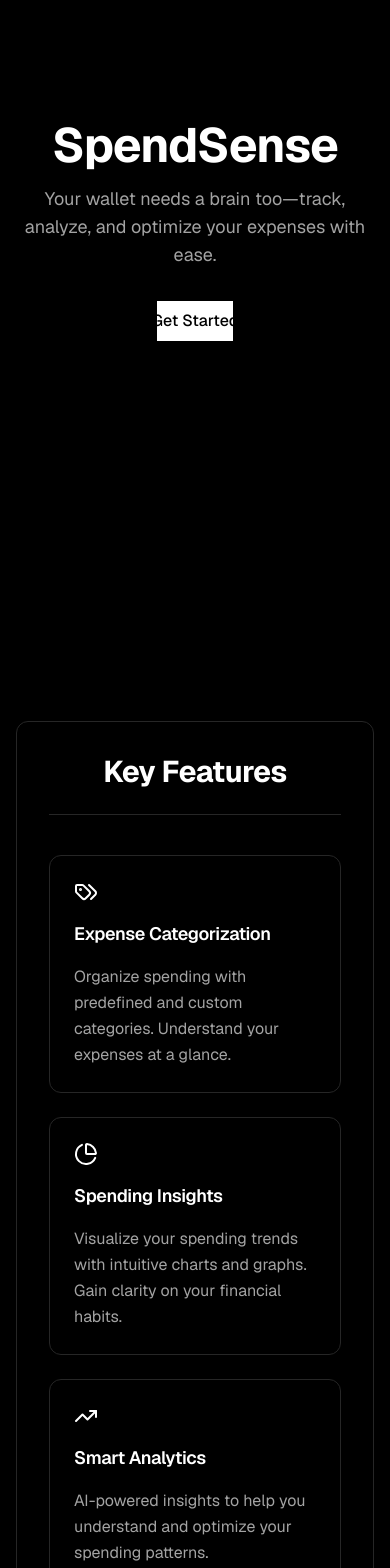
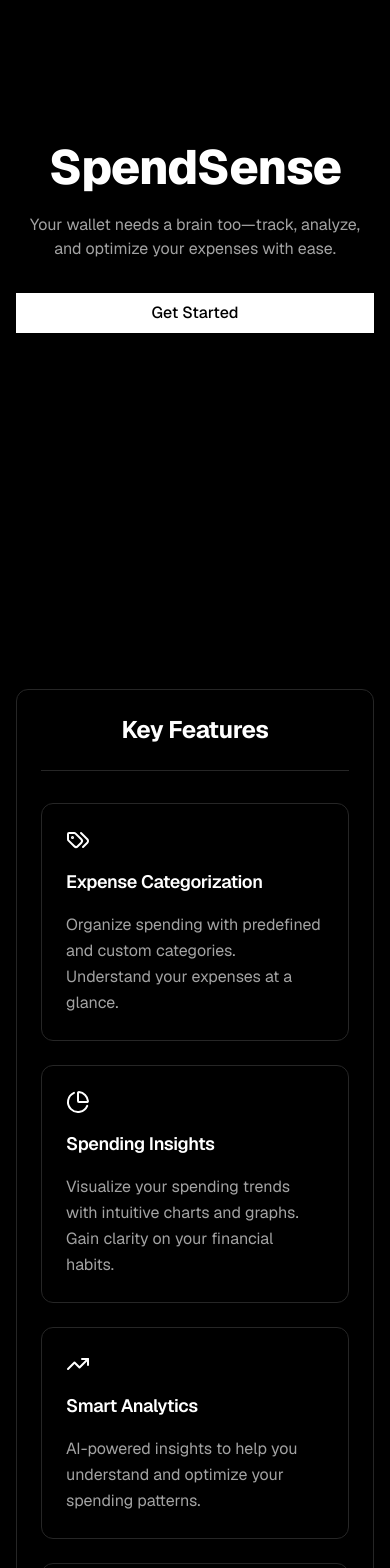
Before and after one commit to Rithvik8001/EveryDollar, a Next.js app: page / in a window 390 px wide. Shown: the part 220-1788 px from the top of the page. Built offline with nearby package versions, Linux system fonts and the light colour scheme.

Commit message:
Landing page changes

```diff
--- a/app/page.tsx
+++ b/app/page.tsx
@@ -1,50 +1,90 @@
+"use client";
+
+import { useState } from "react";
 import Link from "next/link";
 import { Button } from "@/components/ui/button";
 import { FeatureCard } from "@/components/FeatureCard";
-import { Menu, PieChart, Tags, TrendingUp, Users } from "lucide-react";
+import { Menu, PieChart, Tags, TrendingUp, Users, X } from "lucide-react";
 
 export default function Home() {
+  const [isMobileMenuOpen, setIsMobileMenuOpen] = useState(false);
+
+  const toggleMobileMenu = () => setIsMobileMenuOpen(!isMobileMenuOpen);
+
   return (
     <div className="flex flex-col min-h-screen bg-[#000000] text-white">
-      <header className="border-b border-neutral-800">
+      <header className="border-b border-neutral-800 relative z-50">
         <div className="container mx-auto px-4 sm:px-6 h-16 flex items-center justify-between">
           <Link href="/" className="font-medium">
             SpendSense
           </Link>
           <nav className="hidden md:flex items-center gap-6">
             <Link
-              href="#"
+              href="/sign-up"
               className="text-sm text-neutral-500 hover:text-neutral-200 transition-colors"
             >
-              <Button variant={"link"}>Sign Up</Button>
+              <Button variant="link">Sign Up</Button>
             </Link>
+            <Link href="/sign-in">
               <Button
                 variant="outline"
                 className="text-sm h-8 px-4 bg-transparent border-neutral-800 text-neutral-200 hover:border-neutral-700 hover:bg-transparent hover:text-white transition-all"
               >
                 Sign In
               </Button>
+            </Link>
           </nav>
-          <Button variant="ghost" size="icon" className="md:hidden">
+          <Button
+            variant="ghost"
+            size="icon"
+            className="md:hidden"
+            onClick={toggleMobileMenu}
+          >
+            {isMobileMenuOpen ? (
+              <X className="h-5 w-5" />
+            ) : (
               <Menu className="h-5 w-5" />
-            <span className="sr-only">Open menu</span>
+            )}
+            <span className="sr-only">Toggle menu</span>
           </Button>
         </div>
+        {isMobileMenuOpen && (
+          <div className="absolute top-16 left-0 right-0 bg-black border-b border-neutral-800 md:hidden">
+            <div className="container mx-auto px-4 py-4 flex flex-col gap-4">
+              <Link href="/sign-up" onClick={toggleMobileMenu}>
+                <Button
+                  variant="ghost"
+                  className="w-full justify-start text-neutral-200 hover:text-white hover:bg-neutral-800"
+                >
+                  Sign Up
+                </Button>
+              </Link>
+              <Link href="/sign-in" onClick={toggleMobileMenu}>
+                <Button
+                  variant="outline"
+                  className="w-full justify-start bg-transparent border-neutral-800 text-neutral-200 hover:border-neutral-700 hover:bg-neutral-800 hover:text-white"
+                >
+                  Sign In
+                </Button>
+              </Link>
+            </div>
+          </div>
+        )}
       </header>
 
       <main className="flex-grow">
-        <div className="h-[calc(100vh-4rem)] flex flex-col justify-center items-center text-center px-4 sm:px-6">
+        <div className="min-h-[calc(100vh-4rem)] flex flex-col justify-center items-center text-center px-4 sm:px-6 py-12 sm:py-16">
           <div className="max-w-[1024px] mx-auto space-y-4 sm:space-y-6">
-            <h1 className="text-5xl sm:text-5xl lg:text-6xl font-bold tracking-[-0.02em] leading-none text-white">
+            <h1 className="text-5xl sm:text-5xl lg:text-6xl font-extrabold tracking-[-0.02em] leading-tight sm:leading-none text-white">
               SpendSense
             </h1>
-            <p className="text-neutral-400 text-lg sm:text-xl lg:text-2xl max-w-[600px] mx-auto">
+            <p className="text-neutral-400 text-base sm:text-lg lg:text-xl max-w-[600px] mx-auto">
               Your wallet needs a brain too—track, analyze, and optimize your
               expenses with ease.
             </p>
             <div className="w-full flex flex-col sm:flex-row items-center justify-center gap-4 pt-4">
-              <Link href={"/sign-up"}>
-                <Button className="w-1/2 text-center h-10 px-8 bg-white text-black hover:bg-neutral-200 transition-colors font-medium text-base sm:text-lg sm:w-auto rounded-lg mb-2">
+              <Link href="/sign-up" className="w-full sm:w-auto">
+                <Button className="w-full sm:w-auto text-center h-10 px-8 bg-white text-black hover:bg-neutral-200 transition-colors font-medium text-base sm:text-lg rounded-lg">
                   Get Started
                 </Button>
               </Link>
@@ -54,12 +94,12 @@ export default function Home() {
 
         <div
           id="features"
-          className="container mx-auto px-4 sm:px-6 py-24 sm:py-32"
+          className="container mx-auto px-4 sm:px-6 py-16 sm:py-24"
         >
           <div className="max-w-[1024px] mx-auto">
             <div className="border border-neutral-800 rounded-xl overflow-hidden">
-              <div className="p-8 sm:p-10 space-y-10">
-                <h2 className="text-3xl sm:text-4xl font-bold tracking-[-0.02em] text-center pb-6 border-b border-neutral-800">
+              <div className="p-6 sm:p-8 md:p-10 space-y-8 sm:space-y-10">
+                <h2 className="text-2xl sm:text-3xl md:text-4xl font-bold tracking-[-0.02em] text-center pb-6 border-b border-neutral-800">
                   Key Features
                 </h2>
                 <div className="grid grid-cols-1 sm:grid-cols-2 gap-6 sm:gap-8">
@@ -91,7 +131,7 @@ export default function Home() {
       </main>
 
       <footer className="border-t border-neutral-800">
-        <div className="container mx-auto px-4 sm:px-6 py-8 flex flex-col sm:flex-row items-center justify-between">
+        <div className="container mx-auto px-4 sm:px-6 py-6 sm:py-8 flex flex-col sm:flex-row items-center justify-between">
           <span className="text-sm text-neutral-500 mb-4 sm:mb-0">
             © 2024 SpendSense, Inc.
           </span>
@@ -100,7 +140,7 @@ export default function Home() {
               href="/"
               className="text-sm text-neutral-500 hover:text-neutral-200 transition-colors"
             >
-              <Button variant={"link"}>Made with ❤️ by Rithvik</Button>
+              <Button variant="link">Made with ❤️ by Rithvik</Button>
             </Link>
           </div>
         </div>
```
Lines whose indentation alone changed are shown as unchanged.
